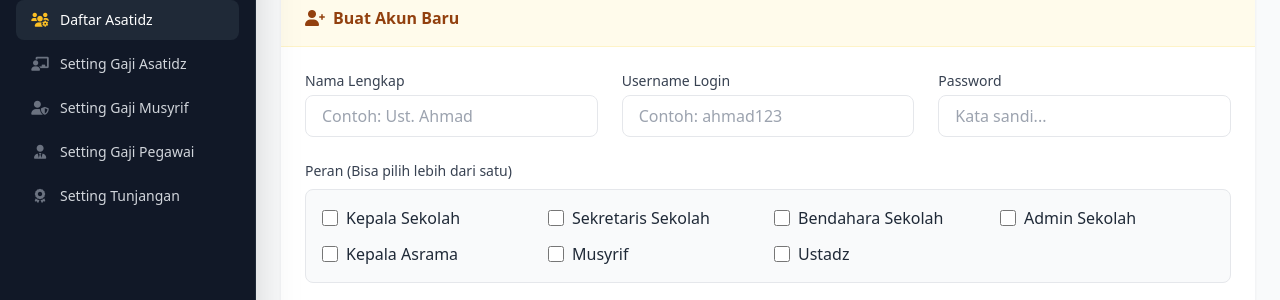
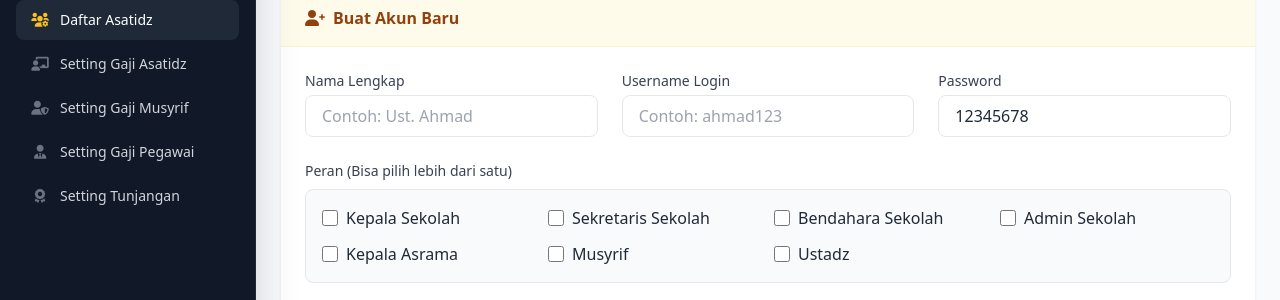
Before and after one commit to iswinsyah/viqi, a PHP site: page /yayasan2/asatidz.php in a window 1280 px wide. Shown: the part 155-455 px from the top of the page. Run offline with PHP 8.4, Linux system fonts and the light colour scheme; data that the repository does not hold is empty; some libraries are stand-ins or nearby versions.

Commit message:
feat: set default password for new ustadz account

```diff
--- a/yayasan2/asatidz.php
+++ b/yayasan2/asatidz.php
@@ -72,7 +72,7 @@ $active_menu = 'asatidz';
                     <div class="grid grid-cols-1 md:grid-cols-3 gap-6 mb-6">
                         <div class="md:col-span-1"><label class="block text-sm font-medium text-gray-700 mb-1">Nama Lengkap</label><input type="text" name="nama" value="<?= $edit_mode ? htmlspecialchars($data_edit['nama']) : '' ?>" required class="w-full px-4 py-2 border rounded-lg focus:ring-amber-500" placeholder="Contoh: Ust. Ahmad"></div>
                         <div class="md:col-span-1"><label class="block text-sm font-medium text-gray-700 mb-1">Username Login</label><input type="text" name="username" value="<?= $edit_mode ? htmlspecialchars($data_edit['username']) : '' ?>" required class="w-full px-4 py-2 border rounded-lg focus:ring-amber-500" placeholder="Contoh: ahmad123"></div>
-                        <div class="md:col-span-1"><label class="block text-sm font-medium text-gray-700 mb-1">Password</label><input type="text" name="password" value="<?= $edit_mode ? htmlspecialchars($data_edit['password']) : '' ?>" required class="w-full px-4 py-2 border rounded-lg focus:ring-amber-500" placeholder="Kata sandi..."></div>
+                        <div class="md:col-span-1"><label class="block text-sm font-medium text-gray-700 mb-1">Password</label><input type="text" name="password" value="<?= $edit_mode ? htmlspecialchars($data_edit['password']) : '12345678' ?>" required class="w-full px-4 py-2 border rounded-lg focus:ring-amber-500" placeholder="Kata sandi..."></div>
                         <div class="md:col-span-3">
                             <label class="block text-sm font-medium text-gray-700 mb-2">Peran (Bisa pilih lebih dari satu)</label>
                             <div class="grid grid-cols-2 sm:grid-cols-3 lg:grid-cols-4 gap-3 border p-4 rounded-lg bg-gray-50">
```
